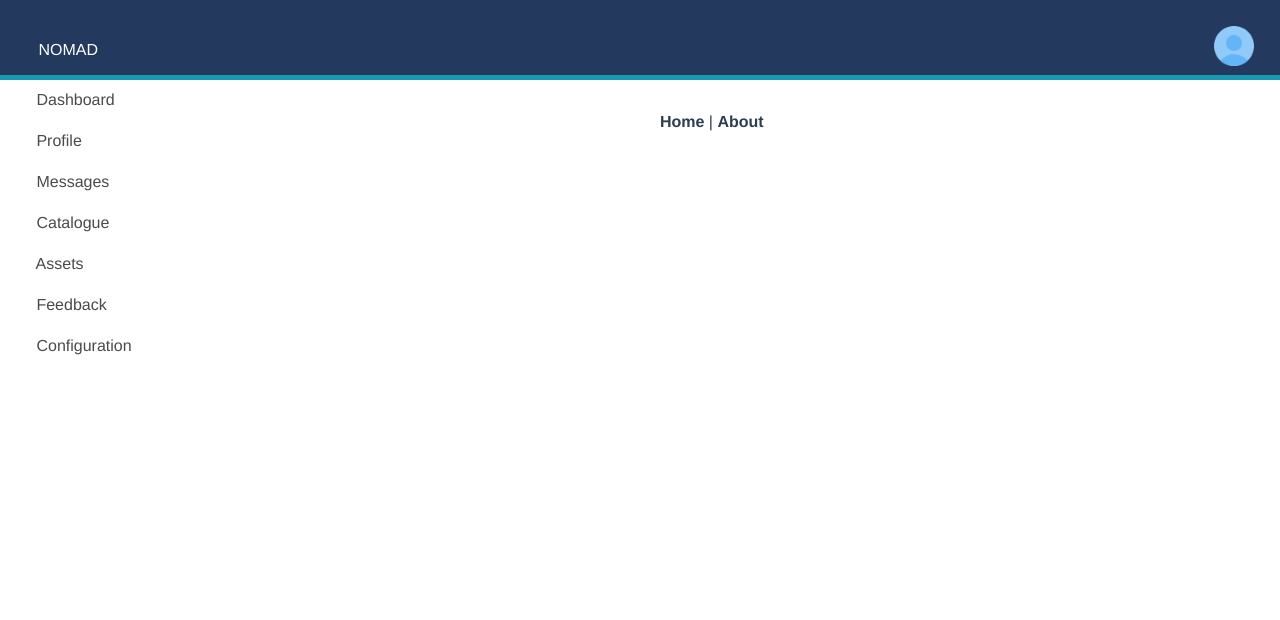
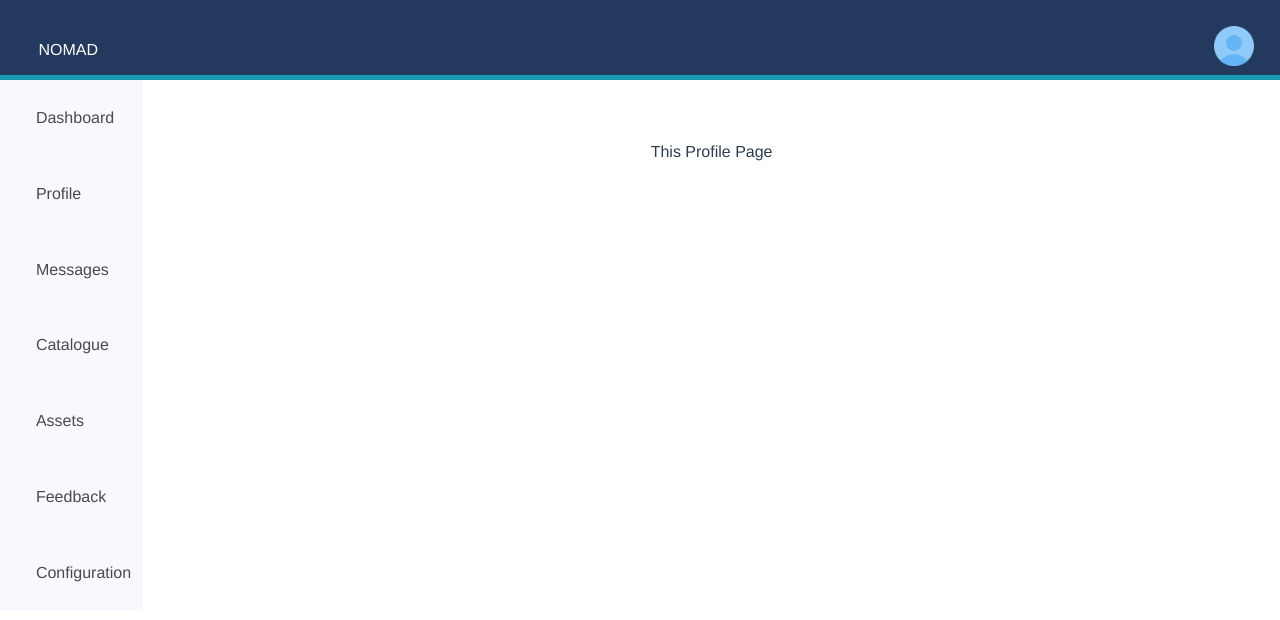
Before and after one commit to Revolver-Life/concierge-workbench, a Vue app: page /#/profile in a window 1280 px wide. Shown: the top 620 px of the page. Built offline with nearby package versions, Linux system fonts and the light colour scheme.

Commit message:
setting up router page

```diff
--- a/src/App.vue
+++ b/src/App.vue
@@ -3,14 +3,14 @@
     <Heading/>
     <div class="columns is-gapless is-multiline is-mobile">
 
-    <div class="is-one-quarter"> <!--SIDEBAR-->
+    <div class="is-one-quarter" id="sidebar"> <!--SIDEBAR-->
     <Nav/>
     </div>
     <div class="column"> <!--MAIN-->
     <div id="nav">
 
-      <router-link to="/">Home</router-link> |
-      <router-link to="/about">About</router-link>
+<!--      <router-link to="/">Home</router-link> |-->
+<!--      <router-link to="/about">About</router-link>-->
     </div>
     <router-view/>
     </div>
@@ -40,10 +40,16 @@
 #nav a.router-link-exact-active {
   color: #42b983;
 }
+
+#sidebar{
+  background-color: ghostwhite;
+}
+
 </style>
 <script>
 import Heading from "@/components/Heading";
 import Nav from "@/components/Nav"
+
 export default {
   components: {Heading, Nav}
 }
--- a/src/components/Nav.vue
+++ b/src/components/Nav.vue
@@ -1,21 +1,21 @@
 <template>
-  <div class="sidebar">
+  <div class="sidebar" v-bind:style="colorStyle">
   <b-menu>
     <b-menu-list>
 
-      <b-menu-item icon="account" label="Dashboard"> </b-menu-item>
+      <router-link to="/"><b-menu-item label="Dashboard" class="item"></b-menu-item></router-link>
 
-      <b-menu-item icon="account" label="Profile"> </b-menu-item>
+      <router-link to="/profile"><b-menu-item label="Profile" class="item"> </b-menu-item></router-link>
 
-      <b-menu-item icon="account" label="Messages"> </b-menu-item>
+      <router-link to="/messages"><b-menu-item label="Messages" class="item"> </b-menu-item></router-link>
 
-      <b-menu-item icon="account" label="Catalogue"></b-menu-item>
+      <router-link to="/catalogue"><b-menu-item label="Catalogue" class="item"></b-menu-item></router-link>
 
-      <b-menu-item icon="account" label="Assets"></b-menu-item>
+     <router-link to="/assets"> <b-menu-item label="Assets" class="item"></b-menu-item></router-link>
 
-      <b-menu-item icon="account" label="Feedback"></b-menu-item>
+     <router-link to="/feedback"> <b-menu-item label="Feedback" class="item"></b-menu-item> </router-link>
 
-      <b-menu-item icon="account" label="Configuration"></b-menu-item>
+     <router-link to="/configuration"> <b-menu-item label="Configuration" class="item"></b-menu-item></router-link>
 
 
     </b-menu-list>
@@ -30,7 +30,12 @@ export default {
   name: 'Nav',
   data() {
     return {
-      isActive: true
+      isActive: true,
+      colorStyle: function(){
+        return {
+          color: '#ffffff'
+        }
+      }
     }
   }
 }
@@ -41,4 +46,12 @@ export default {
   justify-content: flex-start;
   text-align: start;
 }
+
+.item{
+  padding: 10%;
+}
+
+.item::selection{
+  background-color: darkgrey!important;
+}
 </style>
--- a/src/router/index.js
+++ b/src/router/index.js
@@ -1,22 +1,50 @@
 import Vue from 'vue'
 import VueRouter from 'vue-router'
-import Home from '../views/Home.vue'
+import Dashboard from '../views/Dashboard.vue'
+import Profile from '../views/Profile.vue'
+import Messages from '../views/Messages.vue'
+import Catalogue from '../views/Catalogue.vue'
+import Assets from '../views/Assets.vue'
+import Feedback from '../views/Feedback.vue'
+import Configuration from '../views/Configuration.vue'
 
 Vue.use(VueRouter)
 
 const routes = [
   {
     path: '/',
-    name: 'Home',
-    component: Home
+    name: 'Dashboard',
+    component: Dashboard
   },
   {
-    path: '/about',
-    name: 'About',
-    // route level code-splitting
-    // this generates a separate chunk (about.[hash].js) for this route
-    // which is lazy-loaded when the route is visited.
-    component: () => import(/* webpackChunkName: "about" */ '../views/About.vue')
+    path: '/profile',
+    name: 'Profile',
+    component: Profile
+  },
+  {
+    path: '/messages',
+    name: 'Messages',
+    component: Messages
+  },
+  {
+    path: '/catalogue',
+    name: 'Catalogue',
+    component: Catalogue
+  },
+  {
+    path: '/assets',
+    name: 'Assets',
+    component: Assets
+  },
+  {
+    path: '/feedback',
+    name: 'Feedback',
+    component: Feedback
+  },
+  {
+    path: '/configuration',
+    name: 'Configuration',
+    component: Configuration
   }
 ]
 
--- a/src/views/About.vue
+++ /dev/null
@@ -1,5 +0,0 @@
-<template>
-  <div class="about">
-    <h1>This is an about page</h1>
-  </div>
-</template>
--- /dev/null
+++ b/src/views/Assets.vue
@@ -0,0 +1,11 @@
+<template>
+  <h1>This is Assets Page</h1>
+</template>
+
+<script>
+
+export default{
+  name: 'Assets'
+}
+
+</script>
--- /dev/null
+++ b/src/views/Catalogue.vue
@@ -0,0 +1,9 @@
+<template>
+  <h1>This is Catalogue Page</h1>
+</template>
+
+<script>
+export default{
+  name: 'Catalogue'
+}
+</script>
--- /dev/null
+++ b/src/views/Configuration.vue
@@ -0,0 +1,9 @@
+<template>
+  <h1>This is Configuration Page</h1>
+</template>
+
+<script>
+export default{
+  name: 'Configuration'
+}
+</script>
--- a/src/views/Home.vue
+++ b/src/views/Dashboard.vue
@@ -10,7 +10,7 @@
 import HelloWorld from '@/components/HelloWorld.vue'
 
 export default {
-  name: 'Home',
+  name: 'Dashboard',
   components: {
     HelloWorld
   }
--- /dev/null
+++ b/src/views/Feedback.vue
@@ -0,0 +1,9 @@
+<template>
+  <h1>This is Feedback Page</h1>
+</template>
+
+<script>
+export default{
+  name: 'Feedback'
+}
+</script>
--- /dev/null
+++ b/src/views/Messages.vue
@@ -0,0 +1,9 @@
+<template>
+  <h1>This is Messages Page</h1>
+</template>
+
+<script>
+export default{
+  name: 'Messages',
+}
+</script>
--- /dev/null
+++ b/src/views/Profile.vue
@@ -0,0 +1,12 @@
+<template>
+  <div class="about">
+    <h1>This Profile Page</h1>
+  </div>
+</template>
+
+<script>
+export default{
+  name: 'Profile',
+  // components: Profile
+}
+</script>
```
